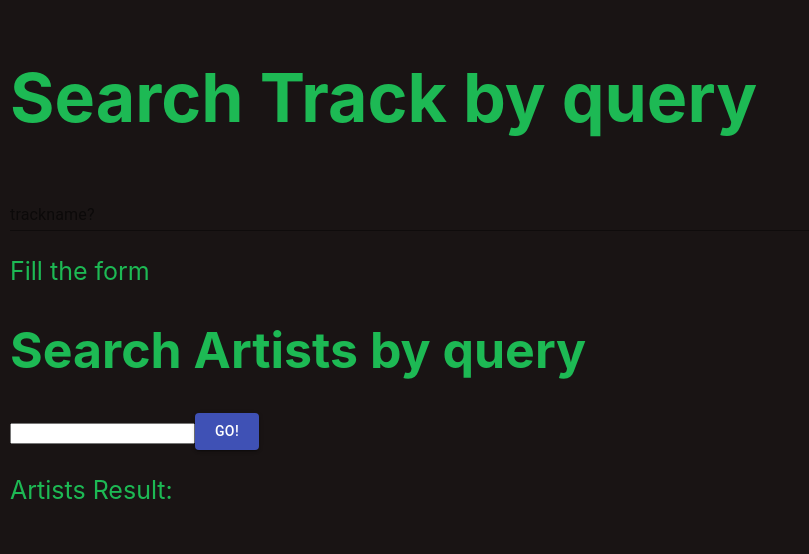
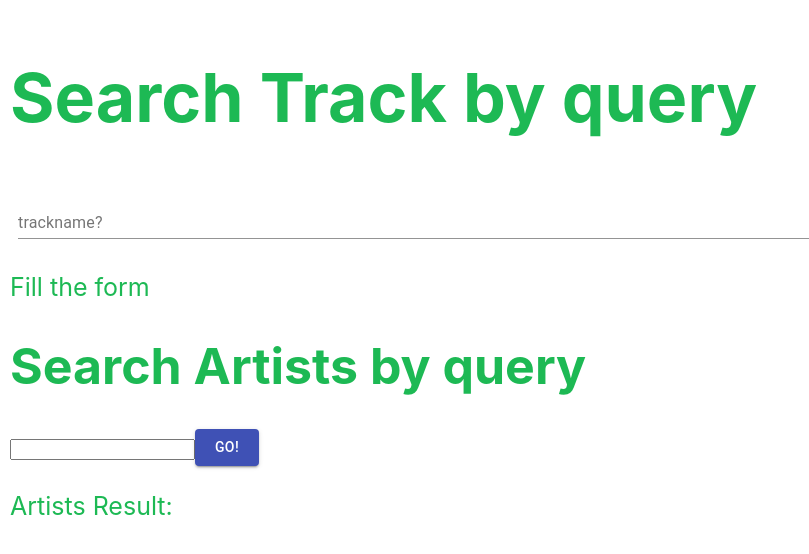
Before and after one commit to su3aki/SpotifyReact, a React (Create React App) app in the folder frontend/: page / in a window 1280 px wide. Shown: the top 554 px of the page, without its empty margins (0-809 px from the left). Built offline with nearby package versions, Linux system fonts and the light colour scheme; no server answers.

Commit message:
0303cssVer.0.2.0

```diff
--- a/frontend/src/App.css
+++ b/frontend/src/App.css
@@ -1,16 +1,21 @@
 .App {
-  background-color: #191414;
+  background-color: white;
+  /* background-color: #191414; */
   min-height: 100vh;
   font-size: calc(1px + 3vmin);
   padding: 10px;
   color: #1db954;
 }
-
+.App-textField {
+  color: #1db954;
+}
 .App-header {
   flex-direction: column;
   font-size: calc(10px + 3vmin);
   color: #1db954;
 }
+.Form-complex {
+}
 
 .App-link {
   color: #61dafb;
--- a/frontend/src/App.js
+++ b/frontend/src/App.js
@@ -2,9 +2,11 @@ import React, { useState, useEffect } from 'react'
 import axios from "axios"
 import Search from './components/Search'
 import Button from '@material-ui/core/Button'
-import {makeStyles} from '@material-ui/core/styles'
+import {
+  withStyles,
+  makeStyles
+} from '@material-ui/core/styles'
 import TextField from '@material-ui/core/TextField'
-import { color } from '@material-ui/system'
 import './App.css'
 
 const App = () => {
@@ -81,43 +83,32 @@ const App = () => {
       })
   }
   */
-//   const CssTextField = withStyles({
-//   root: {
-//     '& label.Mui-focused': {
-//       color: 'green',
-//     },
-//     '& .MuiInput-underline:after': {
-//       borderBottomColor: 'green',
-//     },
-//     '& .MuiOutlinedInput-root': {
-//       '& fieldset': {
-//         borderColor: 'red',
-//       },
-//       '&:hover fieldset': {
-//         borderColor: 'yellow',
-//       },
-//       '&.Mui-focused fieldset': {
-//         borderColor: 'green',
-//       },
-//     },
-//   },
-// })(TextField);
 
-  const useStyles = makeStyles({
-    root: {
-      display: 'flex',
-      flexWrap: 'wrap',
-      color: 'green',
-    },
-  })
-  const classes = useStyles
+
+const useStyles = makeStyles((theme) => ({
+  root: {
+    display: 'flex',
+    flexWrap: 'wrap',
+  },
+  margin: {
+    margin: theme.spacing(1),
+  },
+}));
+
+  const classes = useStyles()
     return (
       <div className="App">
         <div className="App-header">
           <h1>Search Track by query</h1>
         </div>
-        <form onSubmit={handleSubmit}>
-          <TextField className={classes.root} id="standard-basic" fullWidth label="trackname?" value={wordFormData} onChange={(e) => setWordFormData(e.target.value)} />
+        <form className={classes.root} noValidate onSubmit={handleSubmit}>
+          <TextField
+            className={classes.margin}
+            id="standard-basic"
+            fullWidth
+            label="trackname?"
+            value={wordFormData}
+            onChange={(e) => setWordFormData(e.target.value)} />
 
         </form>
         {wordFormData.length === 0
--- a/frontend/src/components/Search.css
+++ b/frontend/src/components/Search.css
@@ -1,9 +1,7 @@
 .tracks {
   color: #ee0077;
-  display: flex;
-  justify-content: center;
-  align-items: center;
   font-size: 5vw;
+  width: max-content;
 }
 .tracks li {
   list-style: none;
@@ -14,3 +12,6 @@
   width: 15vw;
   margin-right: 2vw;
 }
+.tracks-info {
+  display: inline-block;
+}
--- a/frontend/src/components/Search.js
+++ b/frontend/src/components/Search.js
@@ -37,6 +37,10 @@ const Search = (props) => {
     ? console.log("未取得")
     : console.log(itemResult[0].album.images[0].url)
   return (
+    <div>
+    <div className="tracks-header">
+      <p>Tracklist</p>
+    </div>
     <div className="tracks">
       { itemResult !== undefined
         ? itemResult.length === 0
@@ -45,7 +49,10 @@ const Search = (props) => {
             {itemResult.map((props) =>
               <li onClick={() => (<GetParams token={props.token} trackId={props.id} />)} key={props.id}>
                 <img src={props.album.images[1].url} />
-                {props.name}
+                <div className="tracks-info">
+                {props.name}<br />
+                  {props.album.artists[0].name}
+                </div>
               </li>
             )}
           </ul>
@@ -68,7 +75,8 @@ const Search = (props) => {
       <p>ResultID: {searchResult.trackId}</p>
       <GetParams token={props.token} trackId={searchResult.trackId} />
        */}
-    </div>
+      </div>
+      </div>
   )
 }
 export default Search;
```
Also changed, not shown: 2 other files (tests, documents, lock files or other folders).
